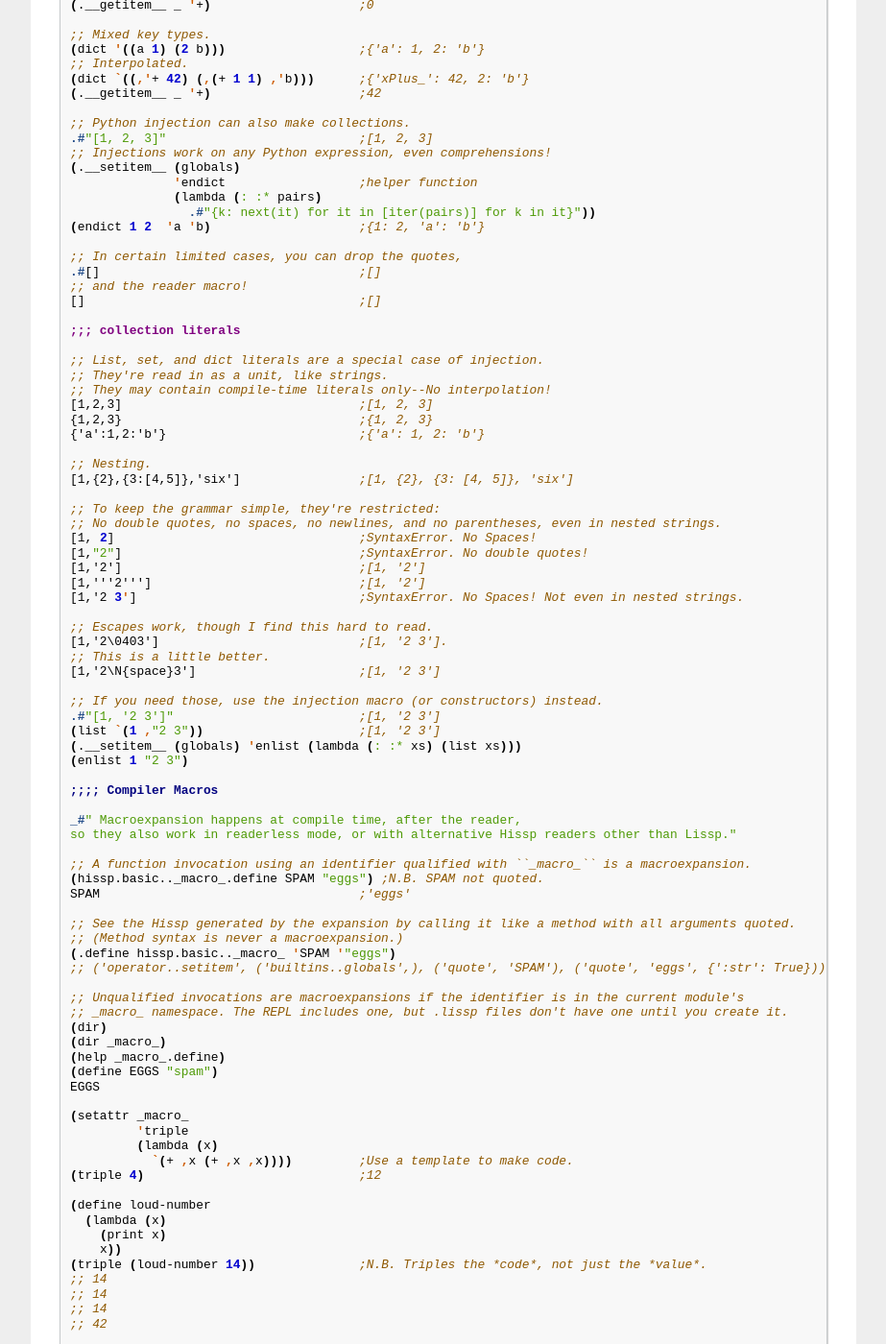
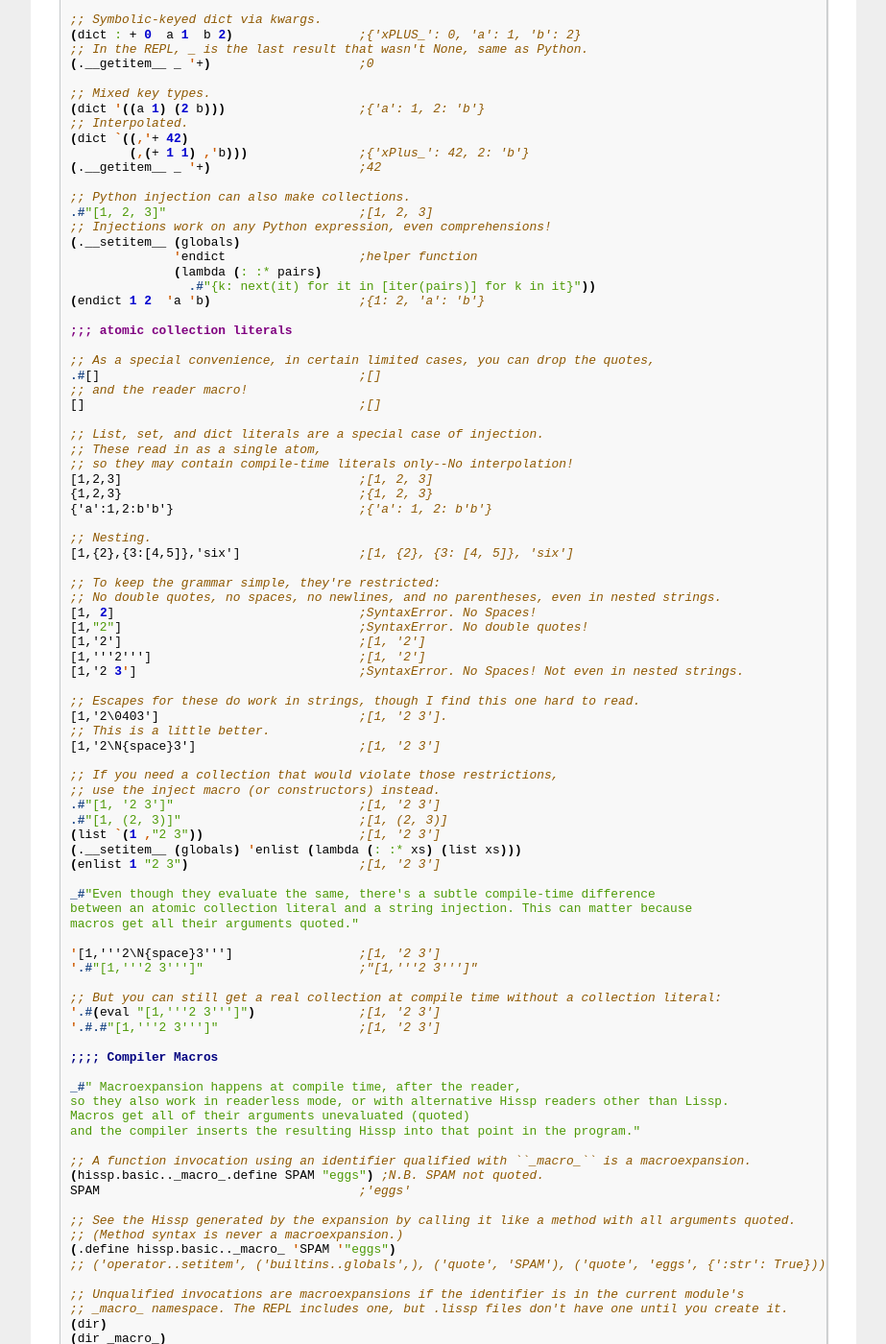
Before and after one commit to gilch/hissp, a Sphinx documentation site: the page built from docs/lissp_quickstart.rst, in a window 1280 px wide and 1400 px high, scrolled down 4013 px. Shown: the whole window at 96% size, without its empty margins (268-1191 px from the left). Built offline with Sphinx 7.4.7, drawn with Linux system fonts in a browser that asks for light colours; pages that are not in the unit, such as notebooks, are missing from menus; some of the changed text lies outside the part shown.

Commit message:
improve quickstart and tutorial

```diff
--- a/docs/lissp_quickstart.rst
+++ b/docs/lissp_quickstart.rst
@@ -117,15 +117,16 @@
    ;; This is a bit different from other Lisps.
 
    (print 1 2 3 : sep "-")                ;Kwargs after the ":".
+   (print : :? 1  :? 2  :? 3  sep "-")    ;You can pair all the arguments if you want.
 
    ;; Control words like : :* :? normally compile to strings,
    ;; but they can have special meaning in certain contexts.
 
    ;; The :* is for Python's positional unpacking. Try it!
-   ;; (There's also a :** for kwarg unpacking.)
-   ;; The :? passes a paired argument positionally.
-   ;; Pairs are conventionally separated by an extra space,
-   (print 1 : :* "abc"  :? 2  sep "-")
+   ;; There's also a :** for kwarg unpacking.
+   ;; Remember you can still pass an argument positionally on the paired side with :?.
+   ;; Pairs are conventionally separated by an extra space.
+   (print 1 : :* "abc"  :? 2  :** (dict : sep "-"))
 
    ;; The ``self`` is the first argument to method calls.
    (.upper "shout!")                      ;"SHOUT!"
@@ -221,13 +224,14 @@
    ;; Reader macros compose.
    'hissp.munger..demunge#xH_xGT_xGT_     ;'->>'
 
-   ;; The injection reader macro evaluates the next form
+   ;; The "inject" reader macro evaluates the next form
    ;; and puts the result directly in the Hissp.
    .#(fractions..Fraction 1 2)            ;Fraction() is multiary.
 
    ;; Use a string to inject Python into the compiled output.
    ;; Use responsibly!
    (lambda (a b c)
+     ;; Hissp may not have operators, but Python does.
      .#"(-b + (b**2 - 4*a*c)**0.5)/(2*a)")
 
    ;;;; Collections
@@ -250,12 +254,12 @@
    (.__setitem__ (globals) 'entuple (lambda (: :* xs) xs))
    (entuple 0 "a" 'b :c)                  ;(0, 'a', 'b', ':c')
 
-   ;; Convert tuples to other collection types.
+   ;; Tuples convert to other collection types.
    (list `(1 ,(+ 1 1) 2))                 ;[1 2 3]
    (set '(1 2 3))                         ;{1, 2, 3}
    (dict (zip '(1 2 3) "abc"))            ;{1: 'a', 2: 'b', 3: 'c'}
 
-   ;; Symbolic-keyed dicts via kwargs.
+   ;; Symbolic-keyed dict via kwargs.
    (dict : + 0  a 1  b 2)                 ;{'xPLUS_': 0, 'a': 1, 'b': 2}
    ;; In the REPL, _ is the last result that wasn't None, same as Python.
    (.__getitem__ _ '+)                    ;0
@@ -263,7 +267,8 @@
    ;; Mixed key types.
    (dict '((a 1) (2 b)))                  ;{'a': 1, 2: 'b'}
    ;; Interpolated.
-   (dict `((,'+ 42) (,(+ 1 1) ,'b)))      ;{'xPlus_': 42, 2: 'b'}
+   (dict `((,'+ 42)
+           (,(+ 1 1) ,'b)))               ;{'xPlus_': 42, 2: 'b'}
    (.__getitem__ _ '+)                    ;42
 
    ;; Python injection can also make collections.
@@ -275,19 +280,19 @@
                    .#"{k: next(it) for it in [iter(pairs)] for k in it}"))
    (endict 1 2  'a 'b)                    ;{1: 2, 'a': 'b'}
 
-   ;; In certain limited cases, you can drop the quotes,
+   ;;; atomic collection literals
+
+   ;; As a special convenience, in certain limited cases, you can drop the quotes,
    .#[]                                   ;[]
    ;; and the reader macro!
    []                                     ;[]
 
-   ;;; collection literals
-
    ;; List, set, and dict literals are a special case of injection.
-   ;; They're read in as a unit, like strings.
-   ;; They may contain compile-time literals only--No interpolation!
+   ;; These read in as a single atom,
+   ;; so they may contain compile-time literals only--No interpolation!
    [1,2,3]                                ;[1, 2, 3]
    {1,2,3}                                ;{1, 2, 3}
-   {'a':1,2:'b'}                          ;{'a': 1, 2: 'b'}
+   {'a':1,2:b'b'}                         ;{'a': 1, 2: b'b'}
 
    ;; Nesting.
    [1,{2},{3:[4,5]},'six']                ;[1, {2}, {3: [4, 5]}, 'six']
@@ -300,21 +305,36 @@
    [1,'''2''']                            ;[1, '2']
    [1,'2 3']                              ;SyntaxError. No Spaces! Not even in nested strings.
 
-   ;; Escapes work, though I find this hard to read.
+   ;; Escapes for these do work in strings, though I find this one hard to read.
    [1,'2\0403']                           ;[1, '2 3'].
    ;; This is a little better.
    [1,'2\N{space}3']                      ;[1, '2 3']
 
-   ;; If you need those, use the injection macro (or constructors) instead.
+   ;; If you need a collection that would violate those restrictions,
+   ;; use the inject macro (or constructors) instead.
    .#"[1, '2 3']"                         ;[1, '2 3']
+   .#"[1, (2, 3)]"                        ;[1, (2, 3)]
    (list `(1 ,"2 3"))                     ;[1, '2 3']
    (.__setitem__ (globals) 'enlist (lambda (: :* xs) (list xs)))
-   (enlist 1 "2 3")
+   (enlist 1 "2 3")                       ;[1, '2 3']
+
+   _#"Even though they evaluate the same, there's a subtle compile-time difference
+   between an atomic collection literal and a string injection. This can matter because
+   macros get all their arguments quoted."
+
+   '[1,'''2\N{space}3''']                 ;[1, '2 3']
+   '.#"[1,'''2 3''']"                     ;"[1,'''2 3''']"
+
+   ;; But you can still get a real collection at compile time without a collection literal:
+   '.#(eval "[1,'''2 3''']")              ;[1, '2 3']
+   '.#.#"[1,'''2 3''']"                   ;[1, '2 3']
 
    ;;;; Compiler Macros
 
    _#" Macroexpansion happens at compile time, after the reader,
-   so they also work in readerless mode, or with alternative Hissp readers other than Lissp."
+   so they also work in readerless mode, or with alternative Hissp readers other than Lissp.
+   Macros get all of their arguments unevaluated (quoted)
+   and the compiler inserts the resulting Hissp into that point in the program."
 
    ;; A function invocation using an identifier qualified with ``_macro_`` is a macroexpansion.
    (hissp.basic.._macro_.define SPAM "eggs") ;N.B. SPAM not quoted.
@@ -383,7 +403,7 @@
                (.__getitem__
                  `(,first ,`(operator..add ,first (+ ,@args)))
                  (bool args))))
-   (+ 1 2 3 4)                              ;TypeError
+   (+ 1 2 3 4)                            ;TypeError
 
    _#"The recursive + was qualified as __main__..+, not __main__.._macro_.xPLUS_.
    Recursive macro invocations require forward declaration or explicit qualification.
@@ -396,7 +416,7 @@
                (.__getitem__
                  `(,first ,`(operator..add ,first (+ ,@args)))
                  (bool args))))
-   (+ 1 2 3 4)                              ;10
+   (+ 1 2 3 4)                            ;10
 
    (setattr _macro_ '* None)              ;Forward declaration.
    (setattr _macro_
@@ -405,7 +425,7 @@
                (.__getitem__
                  `(,first ,`(operator..mul ,first (* ,@args)))
                  (bool args))))
-   (* 1 2 3 4)                             ;24
+   (* 1 2 3 4)                            ;24
 
    ;; Macros only work as invocations, not arguments!
    (functools..reduce * '(1 2 3 4))       ;NameError: name 'xSTAR_` is not defined.
```
Also changed, not shown: other parts of docs/lissp_quickstart.rst (+5 -3 lines), docs/tutorial.rst (+54 -36 lines).
